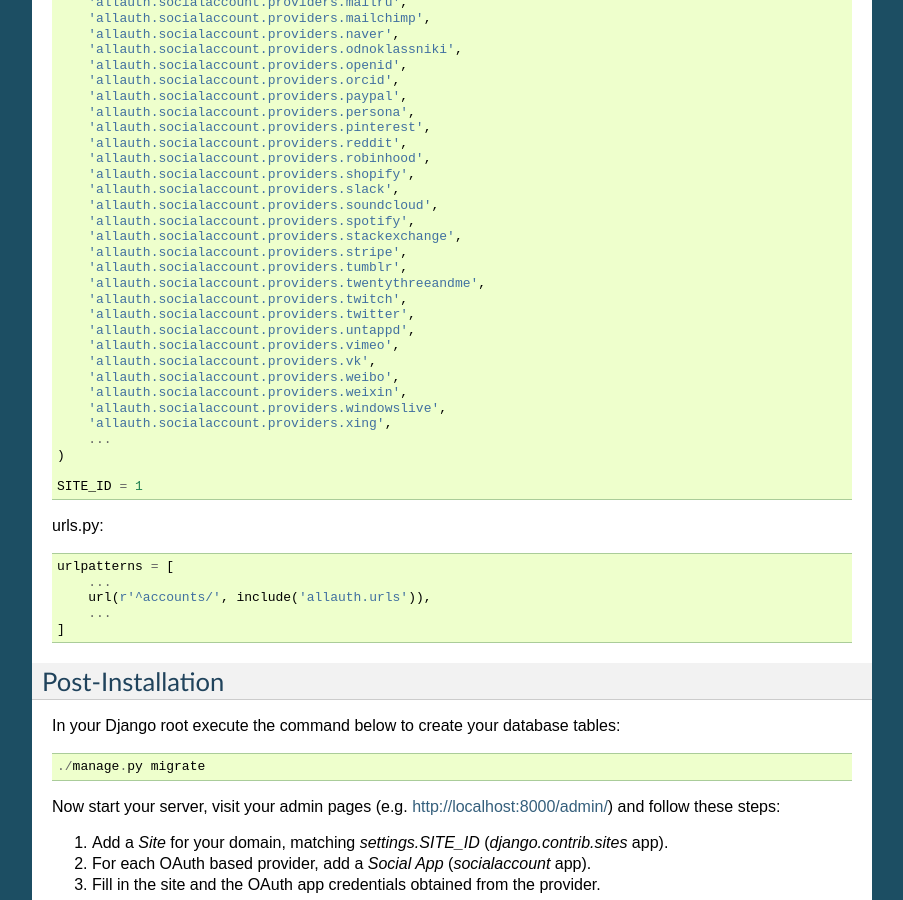
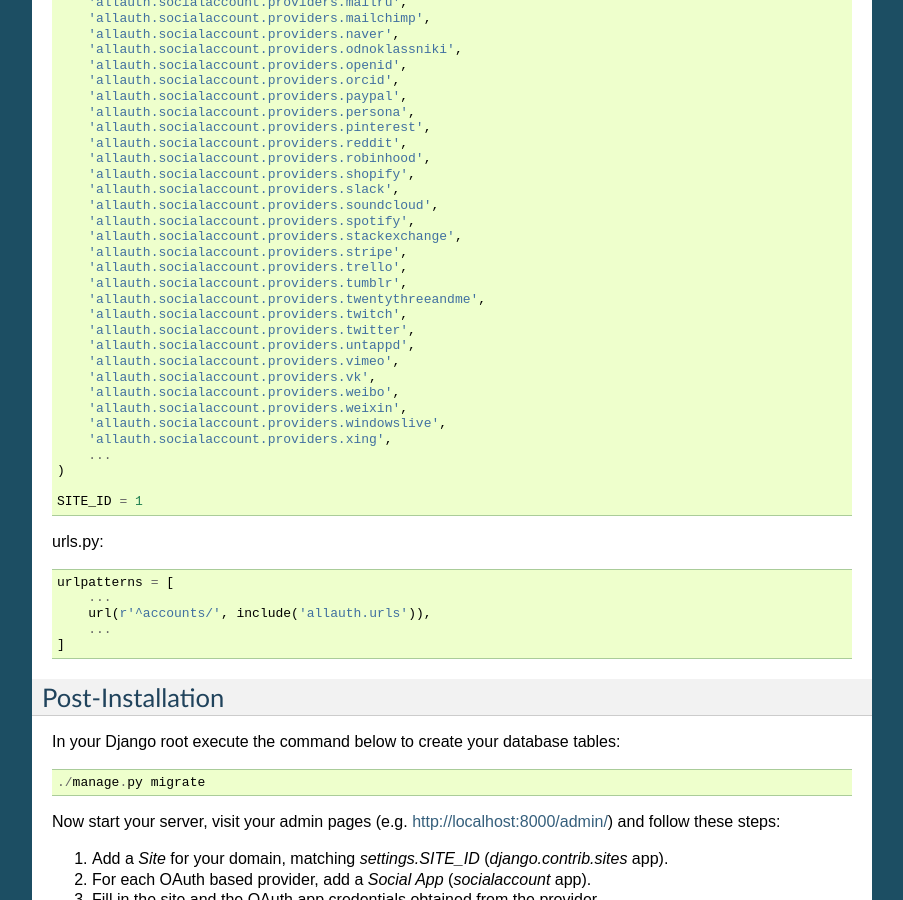
Before and after one commit to pennersr/django-allauth, a Sphinx documentation site: the page built from docs/installation.rst, in a window 1280 px wide and 900 px high, scrolled down 1384 px. Shown: the whole window, without its empty margins (198-1101 px from the left). Built offline with Sphinx 7.4.7, drawn with Linux system fonts in a browser that asks for light colours.

Commit message:
adding the provider on the different missing places

```diff
--- a/docs/installation.rst
+++ b/docs/installation.rst
@@ -98,6 +98,7 @@
         'allauth.socialaccount.providers.spotify',
         'allauth.socialaccount.providers.stackexchange',
         'allauth.socialaccount.providers.stripe',
+        'allauth.socialaccount.providers.trello',
         'allauth.socialaccount.providers.tumblr',
         'allauth.socialaccount.providers.twentythreeandme',
         'allauth.socialaccount.providers.twitch',
--- a/docs/overview.rst
+++ b/docs/overview.rst
@@ -129,6 +129,8 @@
 
 - Stripe (OAuth2)
 
+- Trello (OAuth)
+
 - Tumblr (OAuth)
 
 - Twitch (OAuth2)
--- a/test_settings.py
+++ b/test_settings.py
@@ -106,6 +106,7 @@
     'allauth.socialaccount.providers.spotify',
     'allauth.socialaccount.providers.stackexchange',
     'allauth.socialaccount.providers.stripe',
+    'allauth.socialaccount.providers.trello',
     'allauth.socialaccount.providers.tumblr',
     'allauth.socialaccount.providers.twentythreeandme',
     'allauth.socialaccount.providers.twitch',
```
Also changed, not shown: 1 other file.
